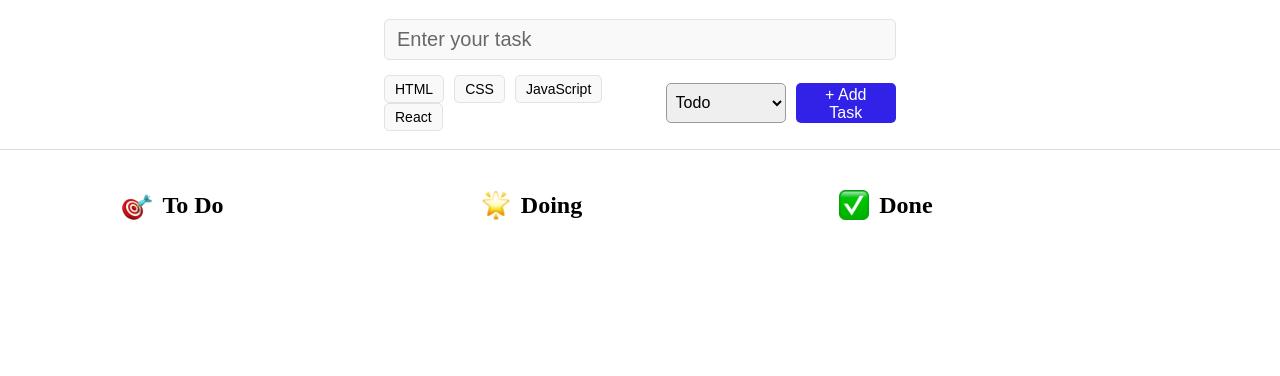
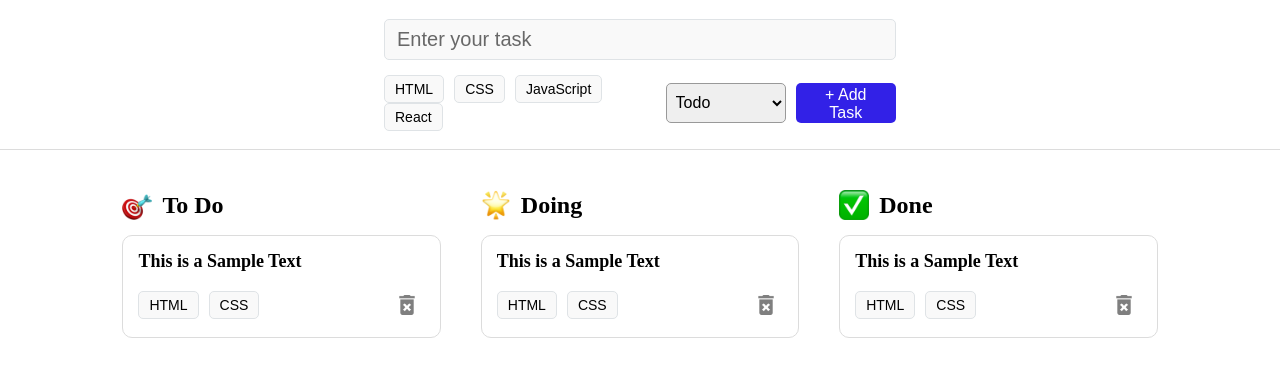
Before and after one commit to mikhail-jeff/todo-react-project, a React (Vite) app: page / in a window 1280 px wide. Shown: the top 376 px of the page. Built offline with nearby package versions, Linux system fonts and the light colour scheme.

Commit message:
taskcard component and taskcard css

```diff
--- a/index.html
+++ b/index.html
@@ -2,12 +2,19 @@
 <html lang="en">
 	<head>
 		<meta charset="UTF-8" />
-    <link rel="icon" type="image/svg+xml" href="/vite.svg" />
-    <meta name="viewport" content="width=device-width, initial-scale=1.0" />
-    <title>Vite + React</title>
+		<link
+			rel="icon"
+			type="image/svg+xml"
+			href="/vite.svg" />
+		<meta
+			name="viewport"
+			content="width=device-width, initial-scale=1.0" />
+		<title>React Vite Todo</title>
 	</head>
 	<body>
 		<div id="root"></div>
-    <script type="module" src="/src/main.jsx"></script>
+		<script
+			type="module"
+			src="/src/main.jsx"></script>
 	</body>
 </html>
--- a/src/components/TaskCard.css
+++ b/src/components/TaskCard.css
@@ -0,0 +1,45 @@
+.task_card {
+	width: 100%;
+	min-height: 100px;
+	border: 1px solid #dcdcdc;
+	border-radius: 10px;
+	padding: 15px;
+	margin: 15px 0;
+}
+
+.task_text {
+	font-size: 18px;
+	font-weight: 600;
+	margin-bottom: 15px;
+}
+
+.task_card_botom_line {
+	display: flex;
+	align-items: center;
+	justify-content: space-between;
+}
+
+.task_delete {
+	width: 35px;
+	height: 35px;
+	border-radius: 100%;
+	display: flex;
+	align-items: center;
+	justify-content: center;
+	cursor: pointer;
+	transition: all 0.3s ease-in-out;
+}
+
+.task_delete:hover {
+	background-color: #ebebeb;
+}
+
+.delete_icon {
+	width: 20px;
+	opacity: 50%;
+	transition: all 0.3s ease-in-out;
+}
+
+.task_delete:hover .delete_icon {
+	opacity: 80%;
+}
--- a/src/components/TaskCard.jsx
+++ b/src/components/TaskCard.jsx
@@ -1,11 +1,28 @@
 import React from "react";
 
 import "./TaskCard.css";
+
+import Tag from "./Tag";
+import deleteIcon from "../assets/delete.png";
 
 const TaskCard = () => {
 	return (
 		<article className='task_card'>
 			<p className='task_text'>This is a Sample Text</p>
+
+			<div className='task_card_botom_line'>
+				<div className='task_card_tags'>
+					<Tag tagName='HTML' />
+					<Tag tagName='CSS' />
+				</div>
+				<div className='task_delete'>
+					<img
+						src={deleteIcon}
+						className='delete_icon'
+						alt=''
+					/>
+				</div>
+			</div>
 		</article>
 	);
 };
--- a/src/components/TaskColumn.jsx
+++ b/src/components/TaskColumn.jsx
@@ -1,6 +1,7 @@
 import React from "react";
 
 import "./TaskColumn.css";
+import TaskCard from "./TaskCard";
 
 const TaskColumn = ({ title, icon }) => {
 	return (
@@ -13,6 +14,8 @@ const TaskColumn = ({ title, icon }) => {
 				/>
 				{title}
 			</h2>
+
+			<TaskCard />
 		</section>
 	);
 };
```
Lines whose indentation alone changed are shown as unchanged.
